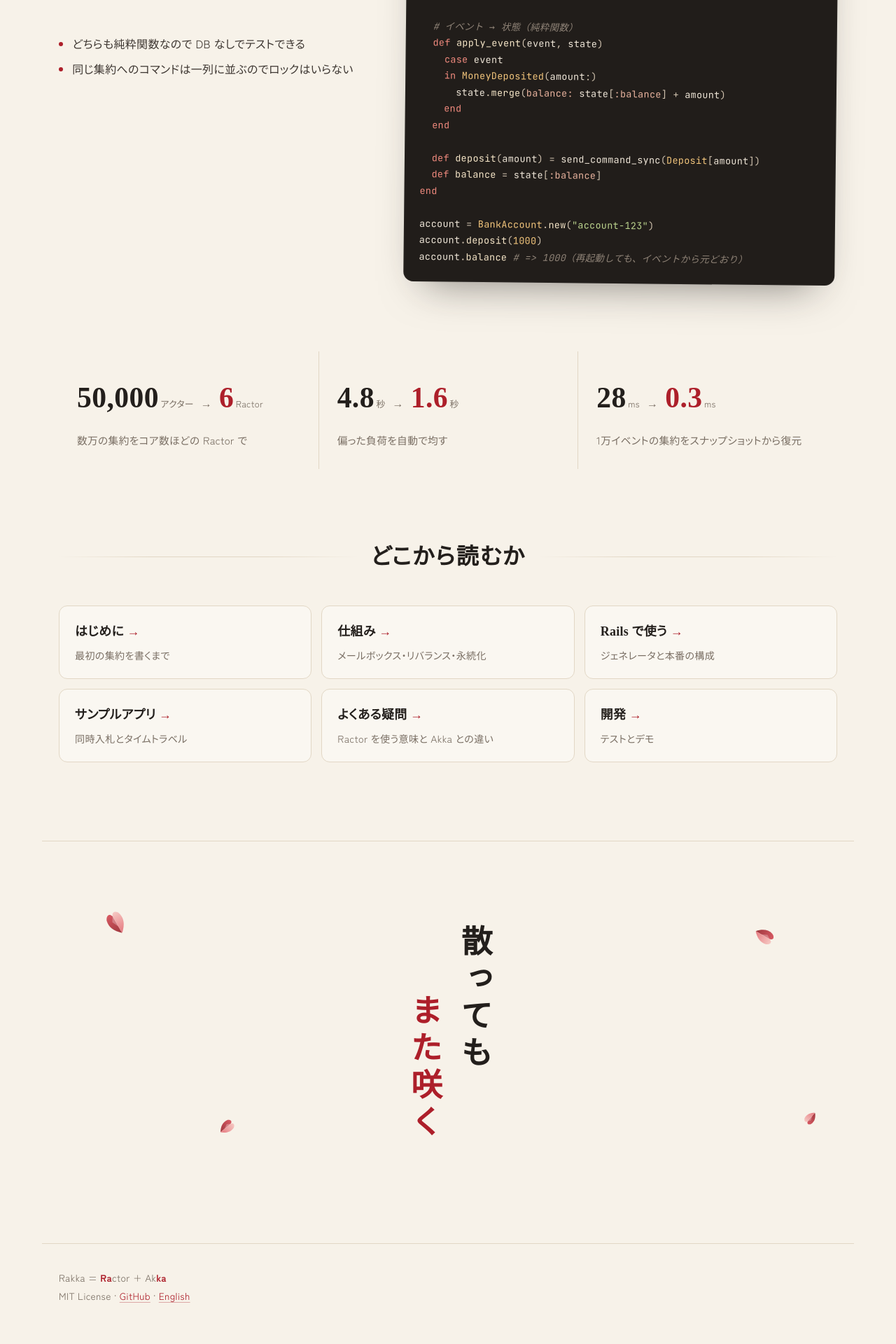
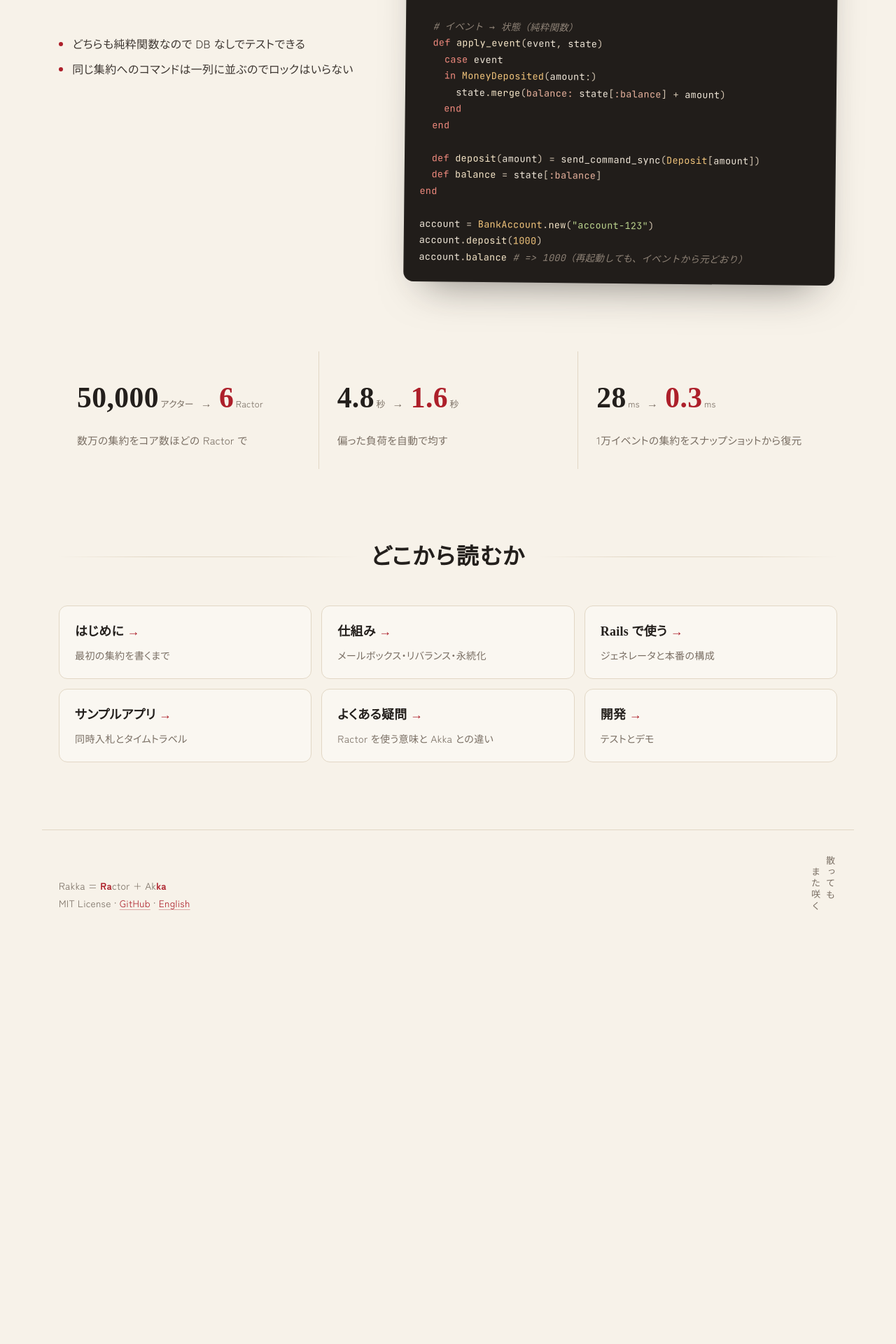
Before and after one commit to Ya-Suzuki/rakka, a Jekyll site: the page built from docs/index.md, in a window 1280 px wide. Shown: the part 1736-3656 px from the top of the page at 70% size. Built offline with Jekyll 4.4.1, drawn with Linux system fonts in a browser that asks for light colours; some web fonts are replaced; after the commit the page ends 3096 px from its top, so only the background shows below that.

Commit message:
Tuck the closing line into a corner of the footer
The closing section gave a single line a full screen of space, petals
and vermilion. The line now sits small and muted in the footer's
corner: set vertically in Japanese, as one line in English. The
section, its petals and its styles are gone.

Co-Authored-By: Claude Opus 5.5 <noreply@anthropic.com>
Claude-Session: https://claude.ai/code/session_01WG8b8NzR1hxu2suXde11nU

```diff
--- a/docs/_layouts/landing.html
+++ b/docs/_layouts/landing.html
@@ -123,19 +123,10 @@
         {%- endfor %}
       </div>
     </section>
-
-    <section class="name{% if t.name.vertical %} name--vertical{% endif %}" aria-label="Rakka">
-      <div class="name__petals" aria-hidden="true">
-        <svg style="--x:8%;--y:18%;--r:-30deg;--s:1"><use href="#petal"/></svg>
-        <svg style="--x:22%;--y:72%;--r:50deg;--s:.7"><use href="#petal"/></svg>
-        <svg style="--x:88%;--y:22%;--r:120deg;--s:.85"><use href="#petal"/></svg>
-        <svg style="--x:94%;--y:70%;--r:-140deg;--s:.6"><use href="#petal"/></svg>
-      </div>
-      <p class="name__poem">{% for line in t.name.poem %}<span>{{ line }}</span>{% endfor %}</p>
-    </section>
   </main>
 
   <footer class="footer">
+    <p class="footer__poem{% if t.name.vertical %} footer__poem--vertical{% endif %}">{% for line in t.name.poem %}<span>{{ line }}</span>{% endfor %}</p>
     <p>{{ t.footer }}<br>MIT License &middot; <a href="https://github.com/Ya-Suzuki/rakka">GitHub</a> &middot; <a href="{{ t.switch.href | relative_url }}" hreflang="{{ t.switch.lang }}" lang="{{ t.switch.lang }}">{{ t.switch.label }}</a></p>
   </footer>
 </body>
--- a/docs/assets/css/landing.css
+++ b/docs/assets/css/landing.css
@@ -486,50 +486,19 @@ html[lang="ja"] .lead, html[lang="ja"] p, html[lang="ja"] li, html[lang="ja"] .p
   word-break: auto-phrase;
 }
 
-/* --- 締め: 冒頭の縦書きと対になる一言だけを置く --- */
-.name {
-  position: relative;
-  display: grid;
-  place-items: center;
-  margin-top: 40px;
-  padding-top: 120px;
-  padding-bottom: 120px;
-  border-top: 1px solid var(--washi-line);
-}
-
-.name__petals { position: absolute; inset: 0; pointer-events: none; }
-.name__petals svg {
-  position: absolute;
-  left: var(--x);
-  top: var(--y);
-  width: calc(26px * var(--s));
-  height: calc(34px * var(--s));
-  transform: rotate(var(--r));
-  opacity: 0.85;
-}
-
-.name__poem {
+/* --- フッターの一言: 冒頭の縦書きと対になるが、目立たせない --- */
+.footer { justify-content: space-between; align-items: flex-end; }
+.footer__poem {
+  order: 2;
   margin: 0;
   font-family: var(--mincho);
-  font-weight: 700;
-  color: var(--sumi);
-  font-size: clamp(1.9rem, 3.6vw, 2.8rem);
-  line-height: 1.3;
-  text-align: center;
+  font-size: 0.82rem;
+  line-height: 1.6;
+  color: var(--nezumi);
+  letter-spacing: 0.08em;
 }
-.name__poem span { display: block; }
-.name__poem span:last-child { color: var(--shu); }
-
-.name--vertical .name__poem {
-  writing-mode: vertical-rl;
-  text-align: start;
-  letter-spacing: 0.18em;
-  line-height: 1.6;
-}
-.name--vertical .name__poem span:last-child { margin-top: 2.2em; }
-
-html[lang="en"] .name__poem { letter-spacing: 0.005em; }
-
-@media (max-width: 640px) {
-  .name { padding-top: 72px; padding-bottom: 72px; }
-}
+.footer__poem span { display: inline; }
+.footer__poem span + span { margin-left: 0.6em; }
+.footer__poem--vertical { writing-mode: vertical-rl; letter-spacing: 0.25em; }
+.footer__poem--vertical span { display: block; }
+.footer__poem--vertical span + span { margin-left: 0; margin-top: 1.2em; }
```
